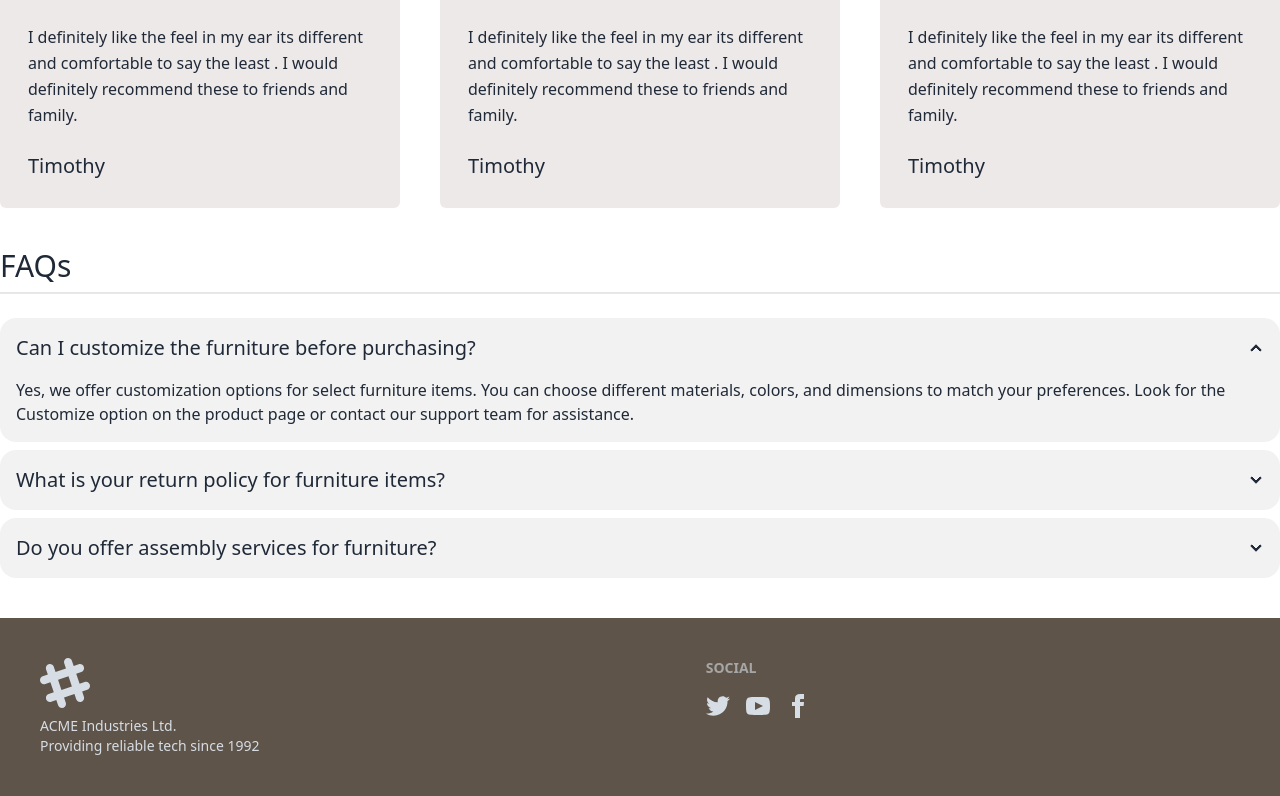
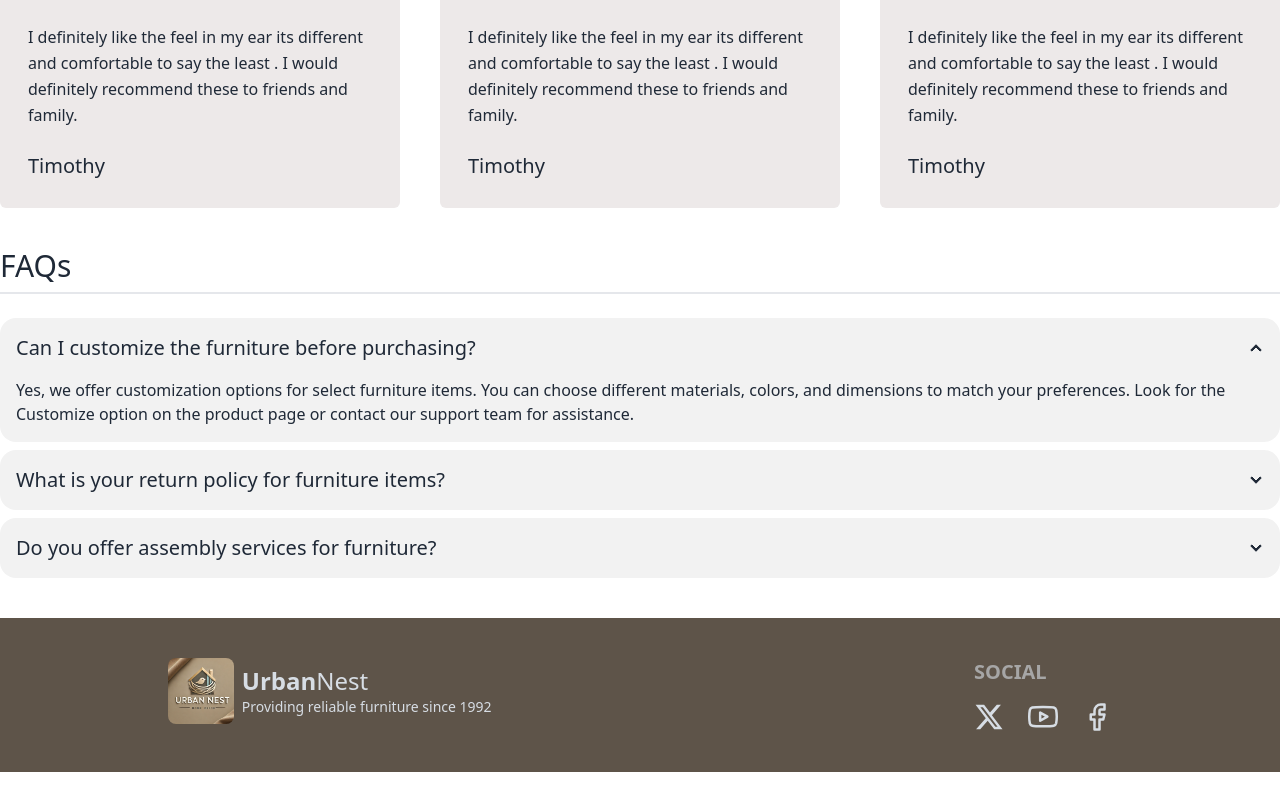
Before and after one commit to ahmed-jobayer/urban-nest-client, a React (Vite) app: page / in a window 1280 px wide. Shown: the part 2178-2974 px from the top of the page. After the commit the page ends 2950 px from the top, so only its background shows below. Built offline with nearby package versions, Linux system fonts and the light colour scheme.

Commit message:
footer added

```diff
--- a/src/components/Footer.jsx
+++ b/src/components/Footer.jsx
@@ -1,60 +1,24 @@
+import { FaXTwitter } from "react-icons/fa6";
+import { FiFacebook, FiYoutube } from "react-icons/fi";
+
 const Footer = () => {
   return (
-    <footer className="footer container mx-auto  text-neutral-content p-10">
-      <aside>
-        <svg
-          width="50"
-          height="50"
-          viewBox="0 0 24 24"
-          xmlns="http://www.w3.org/2000/svg"
-          fillRule="evenodd"
-          clipRule="evenodd"
-          className="fill-current"
-        >
-          <path d="M22.672 15.226l-2.432.811.841 2.515c.33 1.019-.209 2.127-1.23 2.456-1.15.325-2.148-.321-2.463-1.226l-.84-2.518-5.013 1.677.84 2.517c.391 1.203-.434 2.542-1.831 2.542-.88 0-1.601-.564-1.86-1.314l-.842-2.516-2.431.809c-1.135.328-2.145-.317-2.463-1.229-.329-1.018.211-2.127 1.231-2.456l2.432-.809-1.621-4.823-2.432.808c-1.355.384-2.558-.59-2.558-1.839 0-.817.509-1.582 1.327-1.846l2.433-.809-.842-2.515c-.33-1.02.211-2.129 1.232-2.458 1.02-.329 2.13.209 2.461 1.229l.842 2.515 5.011-1.677-.839-2.517c-.403-1.238.484-2.553 1.843-2.553.819 0 1.585.509 1.85 1.326l.841 2.517 2.431-.81c1.02-.33 2.131.211 2.461 1.229.332 1.018-.21 2.126-1.23 2.456l-2.433.809 1.622 4.823 2.433-.809c1.242-.401 2.557.484 2.557 1.838 0 .819-.51 1.583-1.328 1.847m-8.992-6.428l-5.01 1.675 1.619 4.828 5.011-1.674-1.62-4.829z"></path>
-        </svg>
-        <p>
-          ACME Industries Ltd.
-          <br />
-          Providing reliable tech since 1992
-        </p>
+    <footer className="footer container mx-auto text-neutral-content p-10 max-w-5xl">
+      <aside className="flex items-center">
+        <img className="w-1/12 rounded-lg" src="/public/logo.png" />
+        <div>
+        <h2 className=" text-2xl">
+          <span className="font-bold">Urban</span>Nest
+        </h2>
+        <p>Providing reliable furniture since 1992</p>
+        </div>
       </aside>
       <nav>
-        <h6 className="footer-title">Social</h6>
-        <div className="grid grid-flow-col gap-4">
-          <a>
-            <svg
-              xmlns="http://www.w3.org/2000/svg"
-              width="24"
-              height="24"
-              viewBox="0 0 24 24"
-              className="fill-current"
-            >
-              <path d="M24 4.557c-.883.392-1.832.656-2.828.775 1.017-.609 1.798-1.574 2.165-2.724-.951.564-2.005.974-3.127 1.195-.897-.957-2.178-1.555-3.594-1.555-3.179 0-5.515 2.966-4.797 6.045-4.091-.205-7.719-2.165-10.148-5.144-1.29 2.213-.669 5.108 1.523 6.574-.806-.026-1.566-.247-2.229-.616-.054 2.281 1.581 4.415 3.949 4.89-.693.188-1.452.232-2.224.084.626 1.956 2.444 3.379 4.6 3.419-2.07 1.623-4.678 2.348-7.29 2.04 2.179 1.397 4.768 2.212 7.548 2.212 9.142 0 14.307-7.721 13.995-14.646.962-.695 1.797-1.562 2.457-2.549z"></path>
-            </svg>
-          </a>
-          <a>
-            <svg
-              xmlns="http://www.w3.org/2000/svg"
-              width="24"
-              height="24"
-              viewBox="0 0 24 24"
-              className="fill-current"
-            >
-              <path d="M19.615 3.184c-3.604-.246-11.631-.245-15.23 0-3.897.266-4.356 2.62-4.385 8.816.029 6.185.484 8.549 4.385 8.816 3.6.245 11.626.246 15.23 0 3.897-.266 4.356-2.62 4.385-8.816-.029-6.185-.484-8.549-4.385-8.816zm-10.615 12.816v-8l8 3.993-8 4.007z"></path>
-            </svg>
-          </a>
-          <a>
-            <svg
-              xmlns="http://www.w3.org/2000/svg"
-              width="24"
-              height="24"
-              viewBox="0 0 24 24"
-              className="fill-current"
-            >
-              <path d="M9 8h-3v4h3v12h5v-12h3.642l.358-4h-4v-1.667c0-.955.192-1.333 1.115-1.333h2.885v-5h-3.808c-3.596 0-5.192 1.583-5.192 4.615v3.385z"></path>
-            </svg>
-          </a>
+        <h6 className="footer-title text-xl">Social</h6>
+        <div className="flex gap-6 text-3xl">
+        <FaXTwitter />
+        <FiYoutube />
+        <FiFacebook />
         </div>
       </nav>
     </footer>
```
